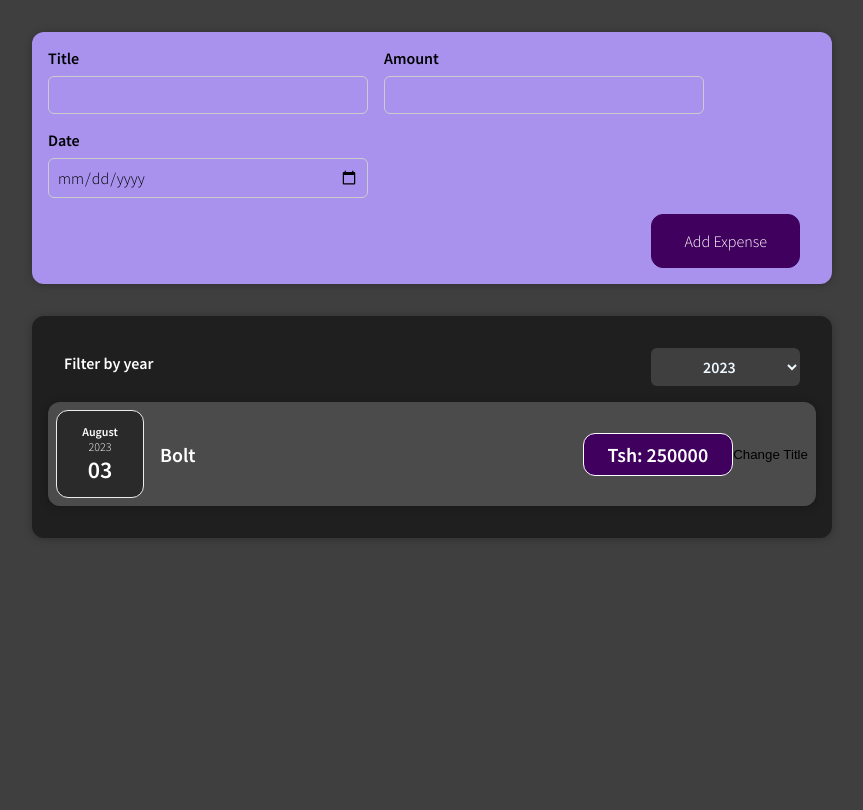
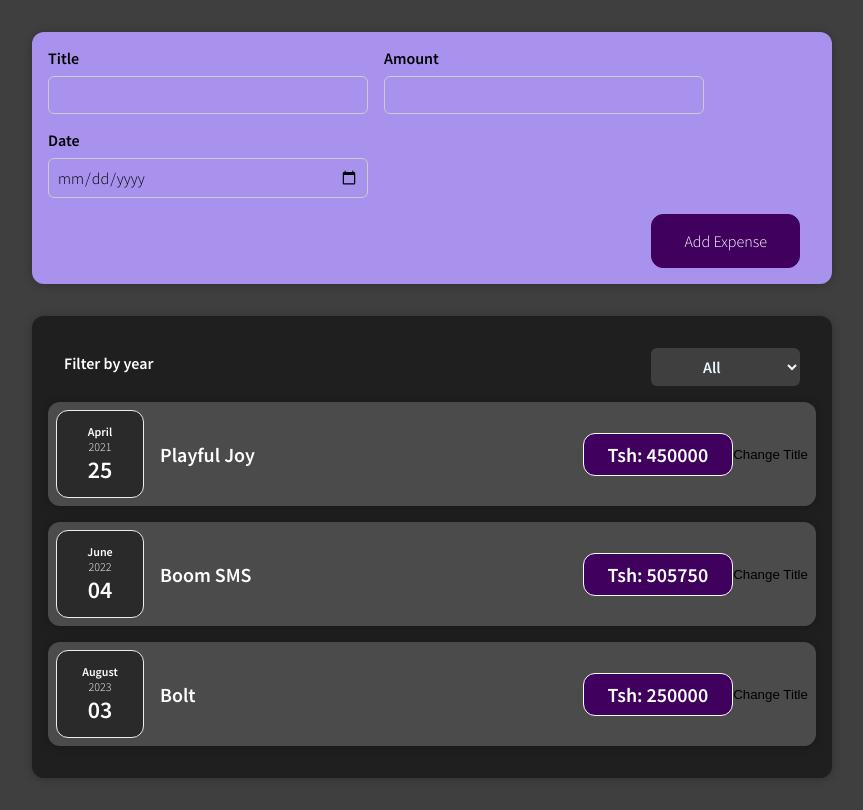
Before and after one commit to saidmtanzania/From-Zero-to-Mastery, a React (Vite) app: page / in a window 1280 px wide. Shown: the whole page, without its empty margins (208-1071 px from the left). Built offline with nearby package versions, Linux system fonts and the light colour scheme.

Commit message:
feat: implement expenselint components and adding all selection

```diff
--- /dev/null
+++ b/src/components/Expenses/ExpenseList.css
@@ -0,0 +1,9 @@
+.expenses-list {
+  list-style: none;
+  padding: 0;
+}
+
+.expenses-list__fallback {
+  color: white;
+  text-align: center;
+}
--- /dev/null
+++ b/src/components/Expenses/ExpenseList.tsx
@@ -0,0 +1,23 @@
+import ExpenseItem from "./ExpenseItem";
+import "./ExpenseList.css";
+
+function ExpenseList(props: any) {
+  if (props.items.length === 0) {
+    return <h2 className="expenses-list__fallback">Found no expenses.</h2>;
+  }
+
+  return (
+    <ul className="expenses-list">
+      {props.items.map((expense: any) => (
+        <ExpenseItem
+          key={expense.id}
+          expenseTitle={expense.title}
+          expenseAmount={expense.amount}
+          expenseDate={expense.date}
+        />
+      ))}
+    </ul>
+  );
+}
+
+export default ExpenseList;
--- a/src/components/Expenses/Expenses.tsx
+++ b/src/components/Expenses/Expenses.tsx
@@ -1,12 +1,12 @@
 /* eslint-disable @typescript-eslint/no-explicit-any */
-import ExpenseItem from "./ExpenseItem";
+import ExpenseList from "./ExpenseList";
 import Card from "../UI/Card";
 import "./Expenses.css";
 import { useState } from "react";
 import ExpensesFilter from "./ExpensesFilter";
 
 function Expenses(props: any) {
-  const [filteredYear, setFilteredYear] = useState("2023");
+  const [filteredYear, setFilteredYear] = useState("All");
 
   const filterChangeHandler = (selectedYear: any) => {
     setFilteredYear(selectedYear);
@@ -14,21 +14,11 @@ function Expenses(props: any) {
 
   const filteredExpenses = props.items.filter((expense: any) => {
     const date = new Date(expense.date);
+    if (filteredYear === "All") {
+      return expense;
+    }
     return date.getFullYear().toString() === filteredYear;
   });
-
-  let expensesContent = <p>No expenses found.</p>;
-
-  if (filteredExpenses.length > 0) {
-    expensesContent = filteredExpenses.map((item: any) => (
-      <ExpenseItem
-        key={item.id}
-        expenseDate={item.date}
-        expenseTitle={item.title}
-        expenseAmount={item.amount}
-      />
-    ));
-  }
 
   return (
     <Card className="expenses">
@@ -36,7 +26,7 @@ function Expenses(props: any) {
         selected={filteredYear}
         onChangeFilter={filterChangeHandler}
       />
-      {expensesContent}
+      <ExpenseList items={filteredExpenses} />
     </Card>
   );
 }
--- a/src/components/Expenses/ExpensesFilter.tsx
+++ b/src/components/Expenses/ExpensesFilter.tsx
@@ -12,6 +12,7 @@ const ExpensesFilter = (props: any) => {
       <div className='expenses-filter__control'>
         <label>Filter by year</label>
         <select value={props.selected} onChange={dropdownChangeHandler}>
+          <option value='All'>All</option>
           <option value='2023'>2023</option>
           <option value='2022'>2022</option>
           <option value='2021'>2021</option>
```
